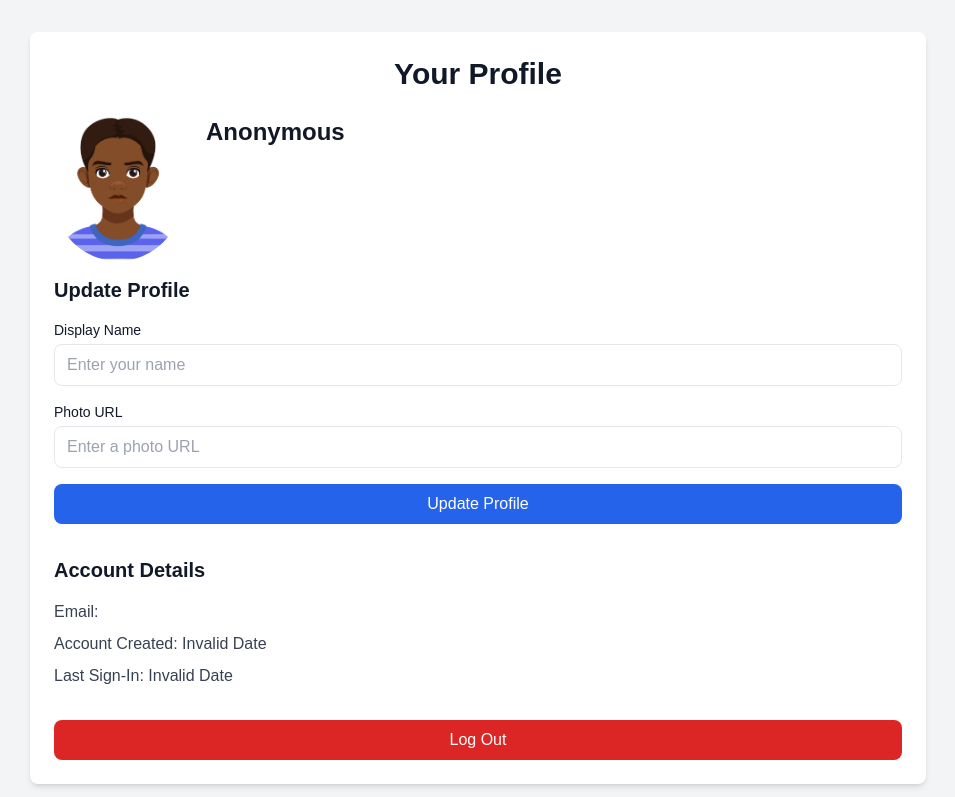
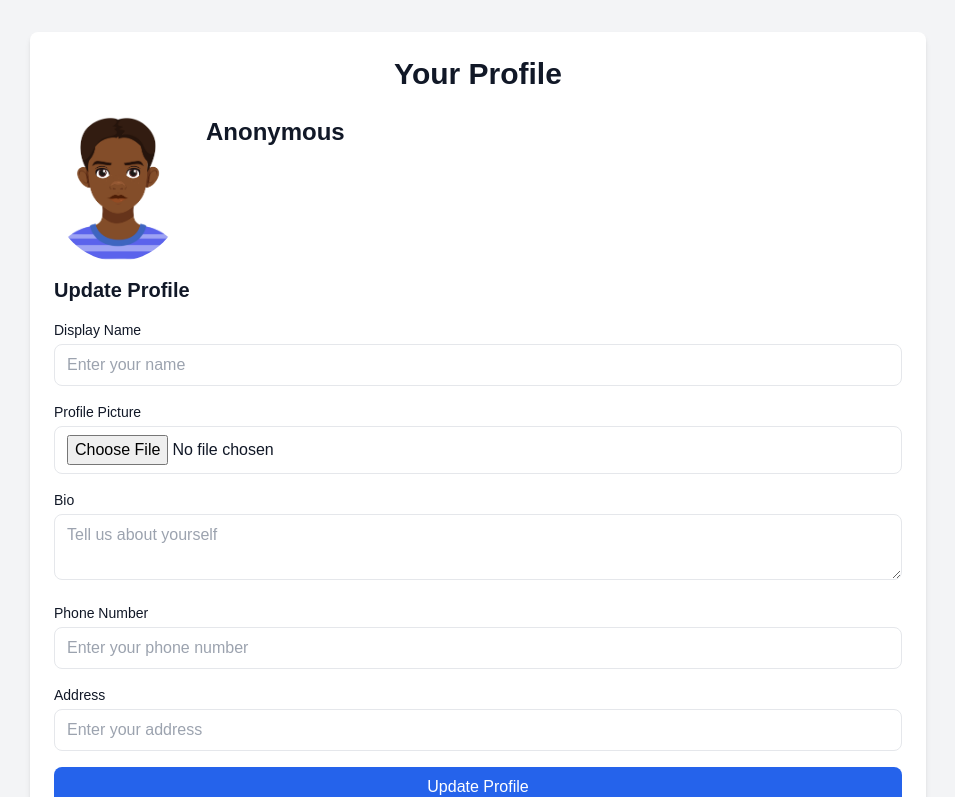
Before and after one commit to Fortunechinenyem/ReVibe, a Next.js app: page /profile in a window 1280 px wide. Shown: the top 797 px of the page, without its empty margins (162-1117 px from the left). Built offline with nearby package versions, Linux system fonts and the light colour scheme; no server answers.

Commit message:
update profile

```diff
--- a/app/components/Navbar.jsx
+++ b/app/components/Navbar.jsx
@@ -3,7 +3,7 @@ import Image from "next/image";
 import Link from "next/link";
 import { useState } from "react";
 import { useRouter } from "next/router";
-import { auth } from "@/lib/firebase";
+import { auth, loginUser } from "@/lib/firebase";
 import { signOut } from "firebase/auth";
 import { ShoppingCart } from "lucide-react";
 import { useCart } from "@/context/CartContext";
--- a/app/components/Profile.jsx
+++ b/app/components/Profile.jsx
@@ -1,14 +1,21 @@
 import { useState, useEffect } from "react";
 import { updateProfile } from "firebase/auth";
+import { ref, uploadBytes, getDownloadURL } from "firebase/storage";
+import { auth, storage } from "@/lib/firebase";
 import { useRouter } from "next/router";
-import { auth } from "@/lib/firebase";
 import Image from "next/image";
+import { motion } from "framer-motion";
 
 export default function ProfileComponent({ user }) {
   const [displayName, setDisplayName] = useState("");
   const [photoURL, setPhotoURL] = useState("");
+  const [bio, setBio] = useState("");
+  const [phone, setPhone] = useState("");
+  const [address, setAddress] = useState("");
   const [message, setMessage] = useState("");
   const [error, setError] = useState("");
+  const [loading, setLoading] = useState(false);
+  const [file, setFile] = useState(null);
   const router = useRouter();
 
   useEffect(() => {
@@ -18,18 +25,40 @@ export default function ProfileComponent({ user }) {
     }
   }, [user]);
 
+  const handleFileChange = (e) => {
+    const selectedFile = e.target.files[0];
+    if (selectedFile) {
+      setFile(selectedFile);
+      setPhotoURL(URL.createObjectURL(selectedFile));
+    }
+  };
+
   const handleUpdateProfile = async (e) => {
     e.preventDefault();
     setError("");
     setMessage("");
+    setLoading(true);
+
     try {
+      let newPhotoURL = photoURL;
+
+      if (file) {
+        const storageRef = ref(storage, `profile-pictures/${user.uid}`);
+        await uploadBytes(storageRef, file);
+        newPhotoURL = await getDownloadURL(storageRef);
+      }
+
       await updateProfile(auth.currentUser, {
         displayName,
-        photoURL,
+        photoURL: newPhotoURL,
       });
+
       setMessage("Profile updated successfully!");
+      setPhotoURL(newPhotoURL);
     } catch (err) {
       setError(err.message);
+    } finally {
+      setLoading(false);
     }
   };
 
@@ -75,26 +104,56 @@ export default function ProfileComponent({ user }) {
             </div>
             <div>
               <label className="block text-sm font-medium mb-1">
-                Photo URL
+                Profile Picture
               </label>
               <input
-                type="url"
-                value={photoURL}
-                onChange={(e) => setPhotoURL(e.target.value)}
+                type="file"
+                accept="image/*"
+                onChange={handleFileChange}
                 className="w-full px-3 py-2 border rounded-lg focus:outline-none focus:ring-2 focus:ring-blue-500"
-                placeholder="Enter a photo URL"
+              />
+            </div>
+            <div>
+              <label className="block text-sm font-medium mb-1">Bio</label>
+              <textarea
+                value={bio}
+                onChange={(e) => setBio(e.target.value)}
+                className="w-full px-3 py-2 border rounded-lg focus:outline-none focus:ring-2 focus:ring-blue-500"
+                placeholder="Tell us about yourself"
+              />
+            </div>
+            <div>
+              <label className="block text-sm font-medium mb-1">
+                Phone Number
+              </label>
+              <input
+                type="tel"
+                value={phone}
+                onChange={(e) => setPhone(e.target.value)}
+                className="w-full px-3 py-2 border rounded-lg focus:outline-none focus:ring-2 focus:ring-blue-500"
+                placeholder="Enter your phone number"
+              />
+            </div>
+            <div>
+              <label className="block text-sm font-medium mb-1">Address</label>
+              <input
+                type="text"
+                value={address}
+                onChange={(e) => setAddress(e.target.value)}
+                className="w-full px-3 py-2 border rounded-lg focus:outline-none focus:ring-2 focus:ring-blue-500"
+                placeholder="Enter your address"
               />
             </div>
             <button
               type="submit"
+              disabled={loading}
               className="w-full bg-blue-600 text-white py-2 rounded-lg hover:bg-blue-700 transition duration-300"
             >
-              Update Profile
+              {loading ? "Updating..." : "Update Profile"}
             </button>
           </form>
         </div>
 
-        {/* Additional Profile Information */}
         <div className="mt-8">
           <h2 className="text-xl font-bold mb-4">Account Details</h2>
           <div className="space-y-2">
@@ -112,6 +171,7 @@ export default function ProfileComponent({ user }) {
           </div>
         </div>
 
+        {/* Logout Button */}
         <div className="mt-8">
           <button
             onClick={async () => {
```
